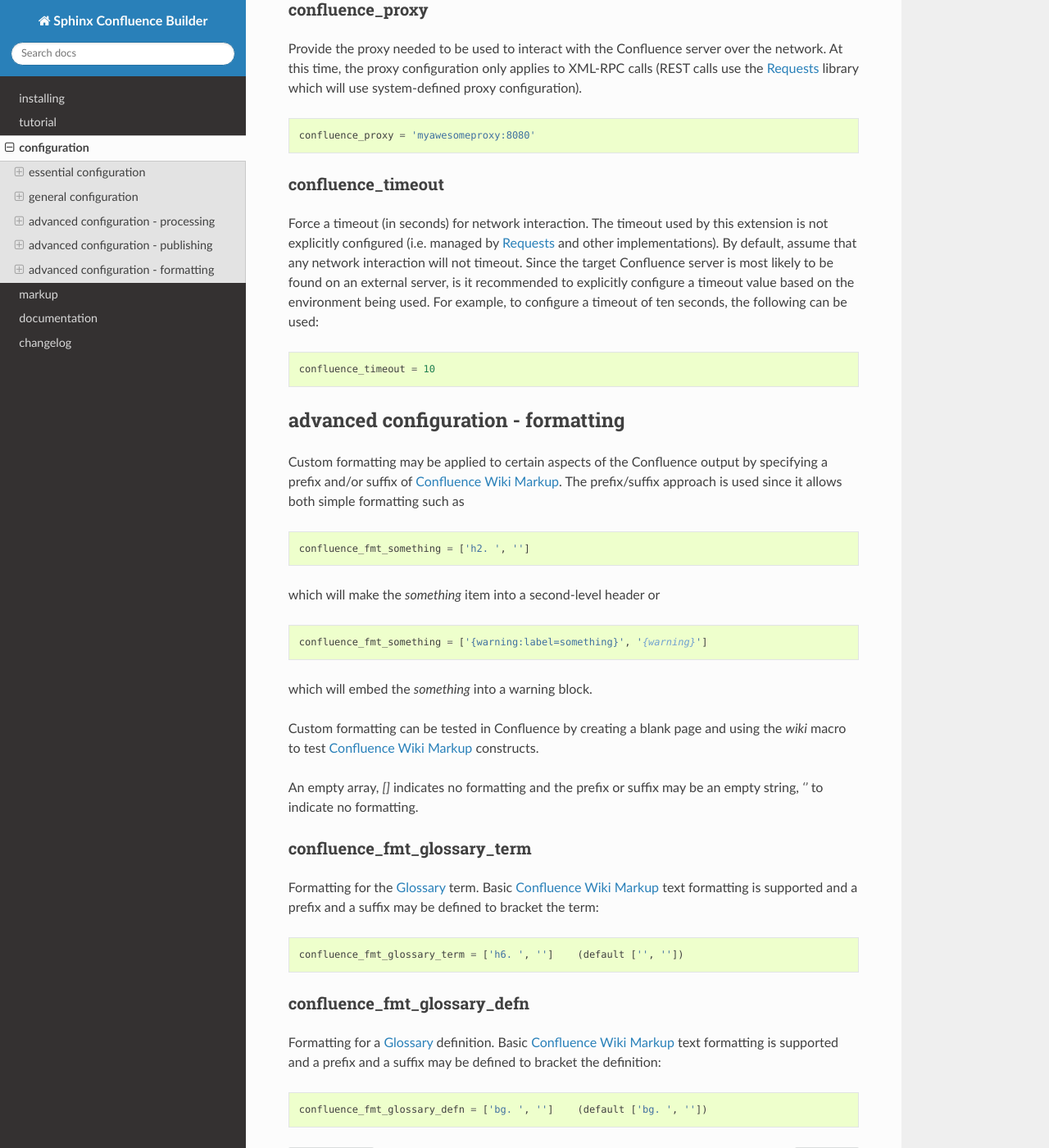
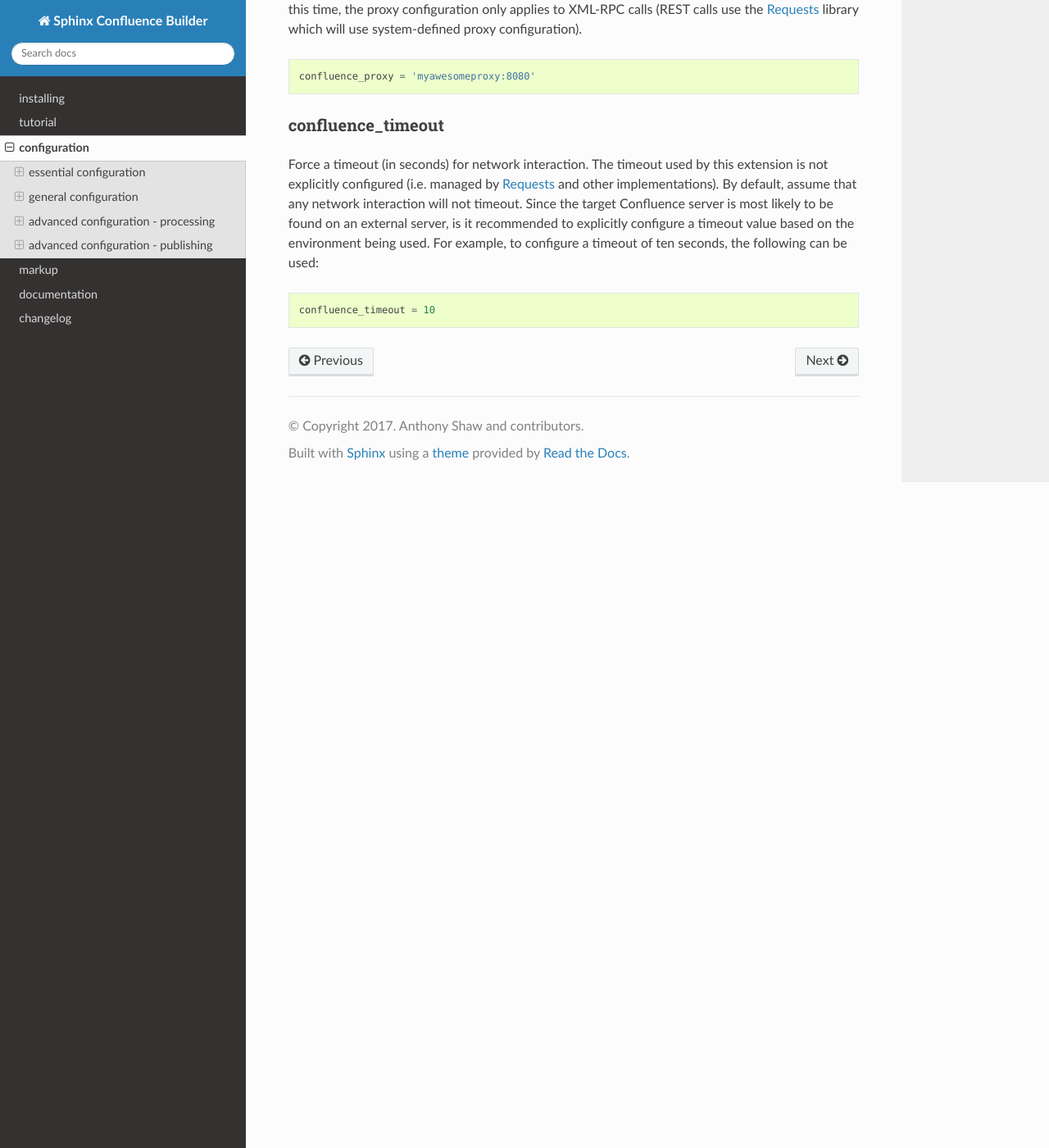
Before and after one commit to sphinx-contrib/confluencebuilder, a Sphinx documentation site: the page built from doc/configuration.rst, in a window 1280 px wide and 1400 px high, scrolled down 8939 px. Shown: the whole window at 82% size. Built offline with Sphinx 7.4.7 and the Read the Docs theme 2.0.0, drawn with Linux system fonts in a browser that asks for light colours; some of the changed text lies outside the part shown.

```diff
--- a/doc/configuration.rst
+++ b/doc/configuration.rst
@@ -465,53 +465,6 @@
 
     confluence_timeout = 10
 
-advanced configuration - formatting
------------------------------------
-
-Custom formatting may be applied to certain aspects of the Confluence output
-by specifying a prefix and/or suffix of `Confluence Wiki Markup`_. The
-prefix/suffix approach is used since it allows both simple formatting such as
-
-.. code-block:: python
-
-    confluence_fmt_something = ['h2. ', '']
-
-which will make the `something` item into a second-level header or
-
-.. code-block:: python
-
-    confluence_fmt_something = ['{warning:label=something}', '{warning}']
-
-which will embed the `something` into a warning block.
-
-Custom formatting can be tested in Confluence by creating a blank page and
-using the `wiki` macro to test `Confluence Wiki Markup`_ constructs.
-
-An empty array, `[]` indicates no formatting and the prefix or suffix may be
-an empty string, `''` to indicate no formatting.
-
-confluence_fmt_glossary_term
-~~~~~~~~~~~~~~~~~~~~~~~~~~~~
-
-Formatting for the Glossary_ term. Basic `Confluence Wiki Markup`_ text
-formatting is supported and a prefix and a suffix may be defined to bracket
-the term:
-
-.. code-block:: python
-
-    confluence_fmt_glossary_term = ['h6. ', '']    (default ['', ''])
-
-confluence_fmt_glossary_defn
-~~~~~~~~~~~~~~~~~~~~~~~~~~~~
-
-Formatting for a Glossary_ definition. Basic `Confluence Wiki Markup`_ text
-formatting is supported and a prefix and a suffix may be defined to bracket
-the definition:
-
-.. code-block:: python
-
-    confluence_fmt_glossary_defn = ['bg. ', '']    (default ['bg. ', ''])
-
 
 .. _Requests: https://pypi.python.org/pypi/requests
 .. _api_tokens: https://confluence.atlassian.com/cloud/api-tokens-938839638.html
@@ -519,5 +472,3 @@
 .. _toctree: http://www.sphinx-doc.org/en/stable/markup/toctree.html#directive-toctree
 .. _Requests CA docs: http://docs.python-requests.org/en/master/user/advanced/#ssl-cert-verification
 .. _SSL CA docs: https://docs.python.org/3/library/ssl.html#ssl.create_default_context
-.. _Glossary: http://www.sphinx-doc.org/en/master/glossary.html
-.. _Confluence Wiki Markup: https://confluence.atlassian.com/doc/confluence-wiki-markup-251003035.html
--- a/setup.py
+++ b/setup.py
@@ -13,7 +13,7 @@
 
 setup(
     name='sphinxcontrib-confluencebuilder',
-    version='0.9.0.dev1',
+    version='0.9.0.dev0',
     url='https://github.com/tonybaloney/sphinxcontrib-confluencebuilder',
     download_url='https://pypi.python.org/pypi/sphinxcontrib-confluencebuilder',
     license='BSD',  # 2-clause
```
Also changed, not shown: 3 other files.
